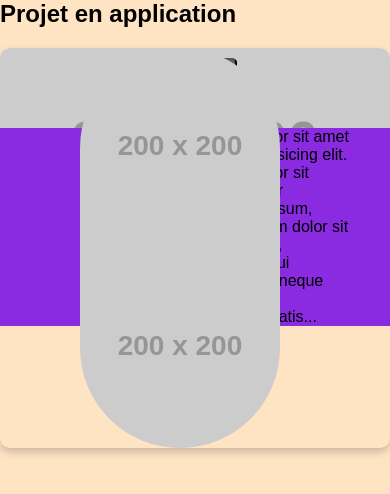
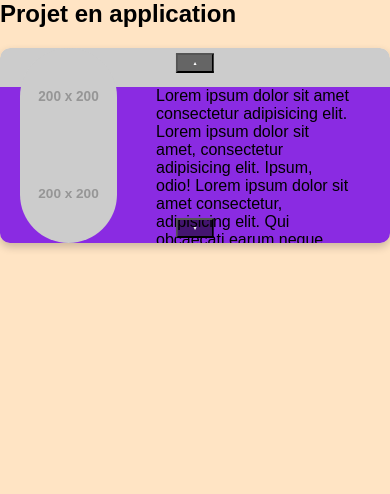
Before and after one commit to LIannhic/poupee-gigogne, a plain HTML site: page index.html in a window 390 px wide. Drawn offline with Linux system fonts and the light colour scheme; placeholder pictures from the web are drawn by us.

Commit message:
feat: responsive design

```diff
--- a/index.html
+++ b/index.html
@@ -39,7 +39,7 @@
                 <!-- Deuxième diapositive -->
                 <article class="carrousel__diapositive">
                     <!-- NB : petite erreur dans le nom de classe 'espace-reserver' au lieu de 'espace-reserve' -->
-                    <img class="carrousel__diapositive--espace-reserver" src="https://placehold.co/800x400" alt="Diapositive 2">
+                    <img class="carrousel__diapositive--espace-reserve" src="https://placehold.co/800x400" alt="Diapositive 2">
                     <div class="carrousel__diapositive--texte">
                         <p>Lorem ipsum dolor sit.</p>
                     </div>
@@ -81,31 +81,31 @@
                 <!-- Poupée gigogne 1, composée de deux images : haut et bas -->
                 <article class="poupee_gigogne__1">
                     <img class="poupee_gigogne--haut" src="https://placehold.co/200x200/orange/white" alt="morceau de poupée haut de la poupée 1">
-                    <img class="poupee_gigogne--bas" src="https://placehold.co/200x200/orange/white" alt="morceau de poupée bas de la poupée 1">
+                    <img class="poupee_gigogne--bas" src="https://placehold.co/200x200/white/orange" alt="morceau de poupée bas de la poupée 1">
                 </article>
 
                 <!-- Poupée gigogne 2 -->
                 <article class="poupee_gigogne__2">
                     <img class="poupee_gigogne--haut" src="https://placehold.co/190x190/orange/white" alt="morceau de poupée haut de la poupée 2">
-                    <img class="poupee_gigogne--bas" src="https://placehold.co/190x190/orange/white" alt="morceau de poupée bas de la poupée 2">
+                    <img class="poupee_gigogne--bas" src="https://placehold.co/190x190/white/orange" alt="morceau de poupée bas de la poupée 2">
                 </article>
 
                 <!-- Poupée gigogne 3 -->
                 <article class="poupee_gigogne__3">
                     <img class="poupee_gigogne--haut" src="https://placehold.co/180x180/orange/white" alt="morceau de poupée haut de la poupée 3">
-                    <img class="poupee_gigogne--bas" src="https://placehold.co/180x180/orange/white" alt="morceau de poupée bas de la poupée 3">
+                    <img class="poupee_gigogne--bas" src="https://placehold.co/180x180/white/orange" alt="morceau de poupée bas de la poupée 3">
                 </article>
 
                 <!-- Poupée gigogne 4 -->
                 <article class="poupee_gigogne__4">
                     <img class="poupee_gigogne--haut" src="https://placehold.co/170x170/orange/white" alt="morceau de poupée haut de la poupée 4">
-                    <img class="poupee_gigogne--bas" src="https://placehold.co/170x170/orange/white" alt="morceau de poupée bas de la poupée 4">
+                    <img class="poupee_gigogne--bas" src="https://placehold.co/170x170/white/orange" alt="morceau de poupée bas de la poupée 4">
                 </article>
 
                 <!-- Poupée gigogne 5 -->
                 <article class="poupee_gigogne__5">
                     <img class="poupee_gigogne--haut" src="https://placehold.co/160x160/orange/white" alt="morceau de poupée haut de la poupée 5">
-                    <img class="poupee_gigogne--bas" src="https://placehold.co/160x160/orange/white" alt="morceau de poupée bas de la poupée 5">
+                    <img class="poupee_gigogne--bas" src="https://placehold.co/160x160/white/orange" alt="morceau de poupée bas de la poupée 5">
                 </article>
             </div>
         </div>
--- a/style-carrousel.css
+++ b/style-carrousel.css
@@ -80,20 +80,20 @@ img {
     transform: translateX(-50%); /* Correction du centrage */
     background: rgba(0, 0, 0, 0.5); /* Fond semi-transparent */
     color: white;
-    padding: 10px 30px;
+    padding: 1.25% 3.75%;
     cursor: pointer;
-    font-size: 20px;
-    border-radius: 5px;
+    font-size: clamp(5.15px, 0.01046vw, 200px);;
+    border-radius: 1.25%;
 }
 
 /* Bouton du haut positionné en haut du carrousel */
 .carrousel__bouton--haut {
-    top: 10px;
+    top: 2.5%;
 }
 
 /* Bouton du bas positionné en bas du carrousel */
 .carrousel__bouton--bas {
-    bottom: 20px;
+    bottom: 2.5%;
 }
 
 /* Changement de fond au survol */
@@ -107,17 +107,20 @@ img {
 
 .poupee_gigogne__1 .poupee_gigogne--haut {
     position: absolute;
+    height: 50%;
+    width: 25%;
     z-index: 5;
-    left: 80px;
-    top: 0px;
+    left: 5%;
+    top: 0%;
     border-radius: 100px 100px 0px 0px; /* Bord arrondi en haut */
 }
 
 .poupee_gigogne__1 .poupee_gigogne--bas {
     position: absolute;
+    height: 50%;
     z-index: 5;
-    left: 80px;
-    bottom: 0px;
+    left: 5%;
+    bottom: 0%;
     border-radius: 0px 0px 100px 100px; /* Bord arrondi en bas */
 }
 
@@ -125,65 +128,81 @@ img {
 
 .poupee_gigogne__2 .poupee_gigogne--haut {
     position: absolute;
+    height: 47,5%;
+    width: 23.75%;
     z-index: 4;
-    left: 85px;
-    top: 10px;
+    left: 5.625%;
+    top: 2.5%;
     border-radius: 95px 95px 0px 0px;
 }
 
 .poupee_gigogne__2 .poupee_gigogne--bas {
     position: absolute;
+    height: 47,5%;
+    width: 23.75%;
     z-index: 4;
-    left: 85px;
-    bottom: 10px;
+    left: 5.625%;
+    bottom: 2.5%;
     border-radius: 0px 0px 95px 95px;
 }
 
 .poupee_gigogne__3 .poupee_gigogne--haut {
     position: absolute;
+    height: 45%;
+    width: 22.5%;
     z-index: 3;
-    left: 90px;
-    top: 20px;
+    left: 6.25%;
+    top: 5%;
     border-radius: 90px 90px 0px 0px;
 }
 
 .poupee_gigogne__3 .poupee_gigogne--bas {
     position: absolute;
+    height: 45%;
+    width: 22.5%;
     z-index: 3;
-    left: 90px;
-    bottom: 20px;
+    left: 6.25%;
+    bottom: 5%;
     border-radius: 0px 0px 90px 90px;
 }
 
 .poupee_gigogne__4 .poupee_gigogne--haut {
     position: absolute;
+    height: 42.5%;
+    width: 21.25%;
     z-index: 2;
-    left: 95px;
-    top: 30px;
+    left: 6.875%;
+    top: 7.5%;
     border-radius: 85px 85px 0px 0px;
 }
 
 .poupee_gigogne__4 .poupee_gigogne--bas {
     position: absolute;
+    height: 42.5%;
+    width: 21.25%;
     z-index: 2;
-    left: 95px;
-    bottom: 30px;
+    left: 6.875%;
+    bottom: 7.5%;
     border-radius: 0px 0px 85px 85px;
 }
 
 .poupee_gigogne__5 .poupee_gigogne--haut {
     position: absolute;
+    height: 40%;
+    width: 20%;
     z-index: 1;
-    left: 100px;
-    top: 40px;
+    left: 7.5%;
+    top: 10%;
     border-radius: 80px 80px 0px 0px;
 }
 
 .poupee_gigogne__5 .poupee_gigogne--bas {
     position: absolute;
+    height: 40%;
+    width: 20%;
     z-index: 1;
-    left: 100px;
-    bottom: 40px;
+    left: 7.5%;
+    bottom: 10%;
     border-radius: 0px 0px 80px 80px;
 }
 
```
